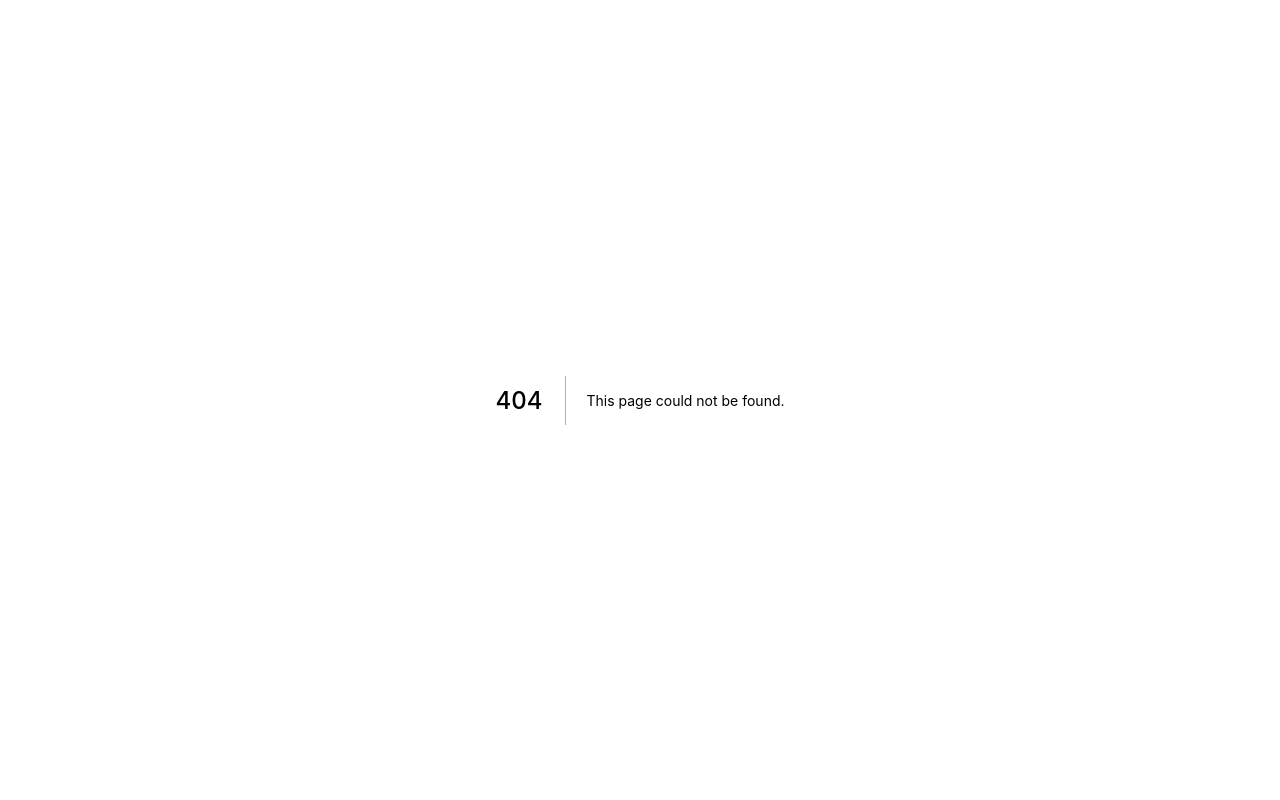
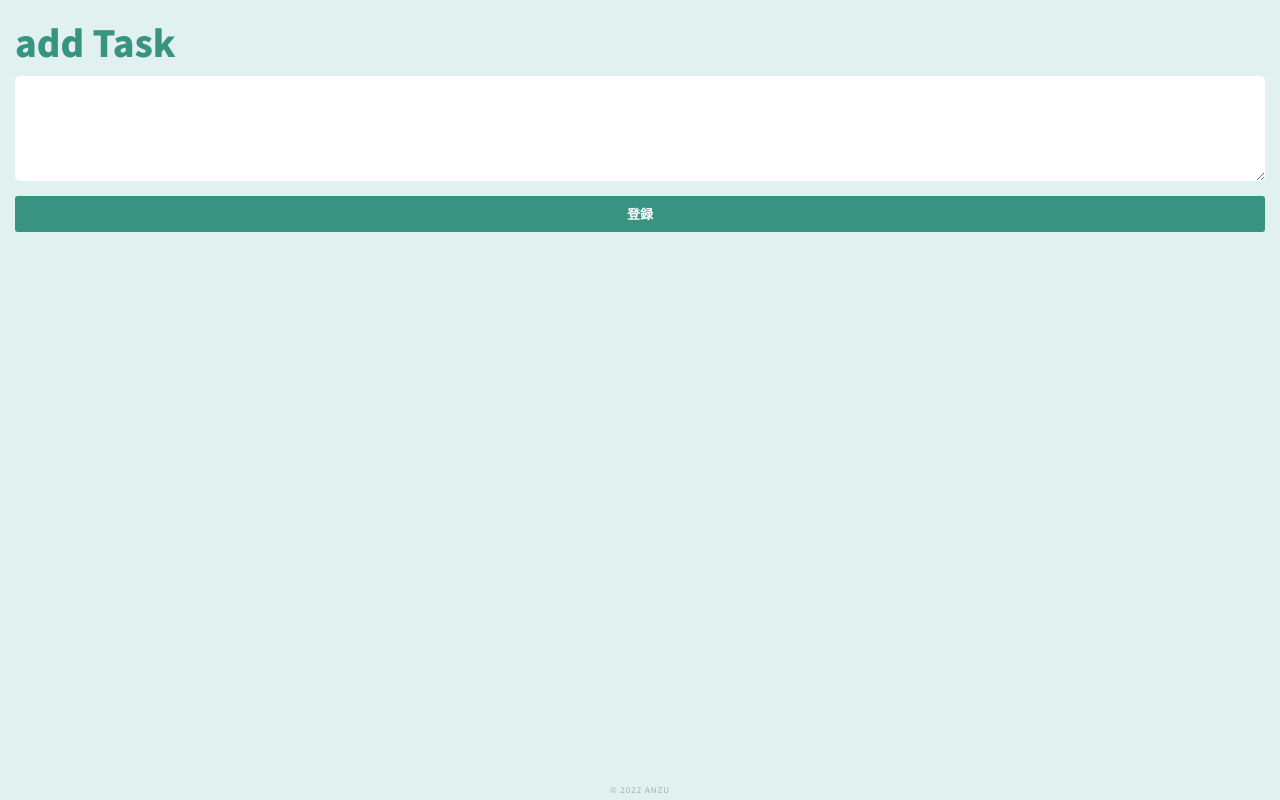
Before and after one commit to apricotn18/next-todo-app, a Next.js app: page /add in a window 1280 px wide. Before the commit this address had no page. Built offline with nearby package versions, Linux system fonts and the light colour scheme.

Commit message:
add追加

```diff
--- /dev/null
+++ b/pages/add.tsx
@@ -0,0 +1,37 @@
+import Layout from './component/Layout';
+import db from '../public/firebase'
+import { useState } from 'react';
+import { useRouter } from 'next/router';
+import { addDoc, collection } from "firebase/firestore";
+
+export default function Home () {
+	const router = useRouter();
+	const [todo, setTodo] = useState('');
+
+	const doChange = (e: any) => {
+		setTodo(e.target.value);
+	};
+
+	const doSubmit = () => {
+		const data = {
+			todo,
+			check: false,
+			time: new Date(),
+		};
+		addDoc(collection(db, 'test'), data)
+			.then(() => {
+				router.push('/');
+			});
+	};
+
+	return (
+		<div>
+			<Layout title="add Task">
+				<form>
+					<textarea className="input" onChange={doChange}></textarea>
+					<button type="button" className="submit_button" onClick={doSubmit}>登録</button>
+				</form>
+			</Layout>
+		</div>
+	)
+}
```
